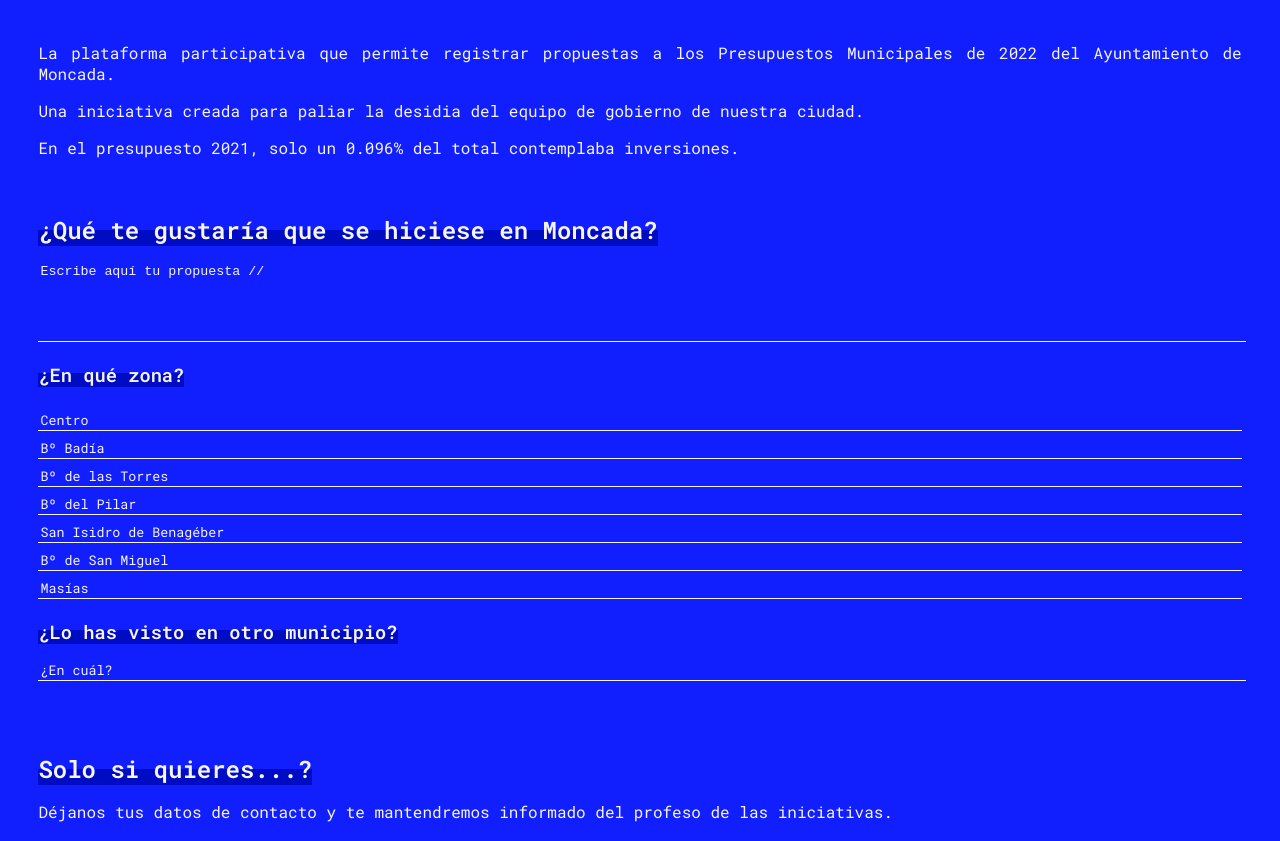
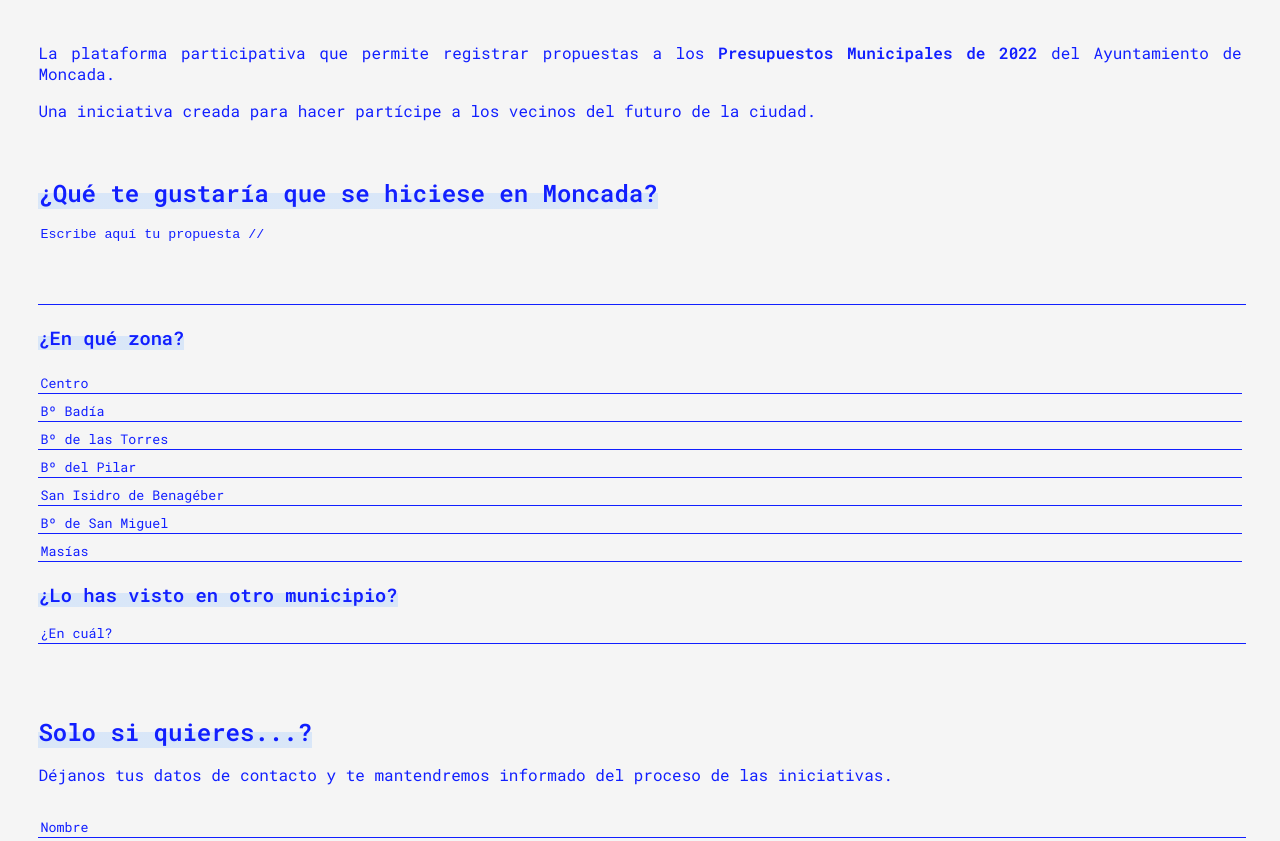
Before and after one commit to paumrch/decideMoncada, a plain HTML site: page index.html in a window 1280 px wide. Shown: the part 380-1221 px from the top of the page. Drawn offline with Linux system fonts and the light colour scheme.

Commit message:
changeColor

```diff
--- a/assets/styles/_fonts.scss
+++ b/assets/styles/_fonts.scss
@@ -52,7 +52,7 @@ body {
     .underline {
         background-image: linear-gradient(
           transparent calc(65% - 5px),
-          darken(#111fff, 15%) 5px
+          darken(rgba(214, 232, 255, 0.342), 10%) 5px
         );
         background-size: cover;
         background-repeat: no-repeat;
--- a/assets/styles/_form.scss
+++ b/assets/styles/_form.scss
@@ -1,25 +1,25 @@
 ::placeholder {
-  color: whitesmoke;
+  color: #111fff;
   opacity: 1;
 }
 
 textarea {
   width: 100%;
   border: none;
-  background-color: #111fff;
+  background-color: whitesmoke;
   resize: none;
   margin: 2vh 0 2vh 0;
-  border-bottom: solid whitesmoke;
+  border-bottom: solid #111fff;
   border-bottom-width: 0.1rem;
 }
 
 input {
   border: none;
   width: 100%;
-  background-color: #111fff;
+  background-color: whitesmoke;
   resize: none;
   margin: 2vh 0 2vh 0;
-  border-bottom: solid whitesmoke;
+  border-bottom: solid #111fff;
   border-bottom-width: 0.1rem;
 }
 
@@ -30,14 +30,14 @@ input {
 select {
   width: 100%;
   border: none;
-  color: whitesmoke;
-  background-color: #111fff;
+  color: #111fff;
+  background-color: whitesmoke;
   resize: none;
   margin: 2vh 0 2vh 0;
 
   option {
     margin-top: 1vh;
-    border-bottom: solid whitesmoke;
+    border-bottom: solid #111fff;
     border-bottom-width: 0.1rem;
   }
 }
@@ -54,7 +54,7 @@ button {
 
 .btn {
   display: flex;
-  margin-top: 2vh;
+  margin-top: 4vh;
   justify-content: center;
 }
 
--- a/assets/styles/_navbar.scss
+++ b/assets/styles/_navbar.scss
@@ -19,9 +19,9 @@ nav {
     display: inline-block;
     text-decoration: none;
     margin-right: 3rem;
-    color: whitesmoke;
+    color: #111fff;
     a {
-      color: whitesmoke;
+      color: #111fff;
     }
   }
 
--- a/assets/styles/styles.scss
+++ b/assets/styles/styles.scss
@@ -4,8 +4,8 @@
 @import "./form";
 
 body {
-  color: whitesmoke;
-  background-color: #111fff;
+  color: #111fff;
+  background-color: whitesmoke;
   margin: auto;
 
   main {
@@ -21,6 +21,8 @@ body {
     align-items: center;
     color: #111fff;
     background-color: whitesmoke;
+    border-top: solid #111fff;
+    border-width: 1px;
     p {
         margin: 0 0 0 2vw;
     }
--- a/index.html
+++ b/index.html
@@ -124,15 +124,11 @@
             <h1 class=""><span>decide</span>Moncada</h1>
             <p>
               La plataforma participativa que permite registrar propuestas a los
-              Presupuestos Municipales de 2022 del Ayuntamiento de Moncada.
+              <strong>Presupuestos Municipales de 2022</strong> del Ayuntamiento de Moncada.
             </p>
             <p>
-              Una iniciativa creada para paliar la desidia del equipo de
-              gobierno de nuestra ciudad.
-            </p>
-            <p>
-              En el presupuesto 2021, solo un 0.096% del total contemplaba
-              inversiones.
+              Una iniciativa creada para hacer partícipe a los vecinos del futuro de
+              la ciudad.
             </p>
           </div>
         </div>
@@ -177,7 +173,7 @@
           <h2 class="underline">Solo si quieres...?</h2>
           <p>
             Déjanos tus datos de contacto y te mantendremos informado del
-            profeso de las iniciativas.
+            proceso de las iniciativas.
           </p>
 
           <input type="text" name="name" placeholder="Nombre" />
```
Also changed, not shown: assets/styles/styles.css, 1 other file.
